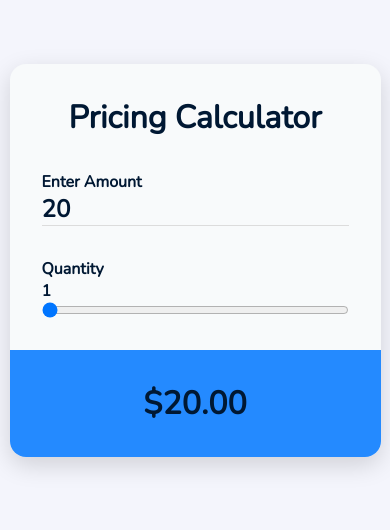
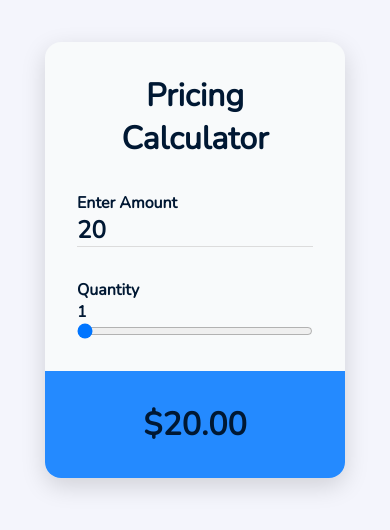
Before and after one commit to Saurabhdaswant/Pricing-Calculator, a plain HTML site: page index.html in a window 390 px wide. Shown: the part 162-692 px from the top of the page. Drawn offline with nearby package versions, Linux system fonts and the light colour scheme.

Commit message:
responsive

```diff
--- a/style.css
+++ b/style.css
@@ -57,7 +57,6 @@ input {
 .main-stuff {
   max-width: 500px;
   margin: 0 auto;
-
   border-radius: 1rem;
   box-shadow: 0px 8px 24px rgba(0, 0, 0, 0.15);
 }
@@ -81,3 +80,9 @@ input {
 .totalDiv {
   padding: 2rem;
 }
+
+@media (max-width: 500px) {
+  .main-stuff {
+    max-width: 300px;
+  }
+}
```
